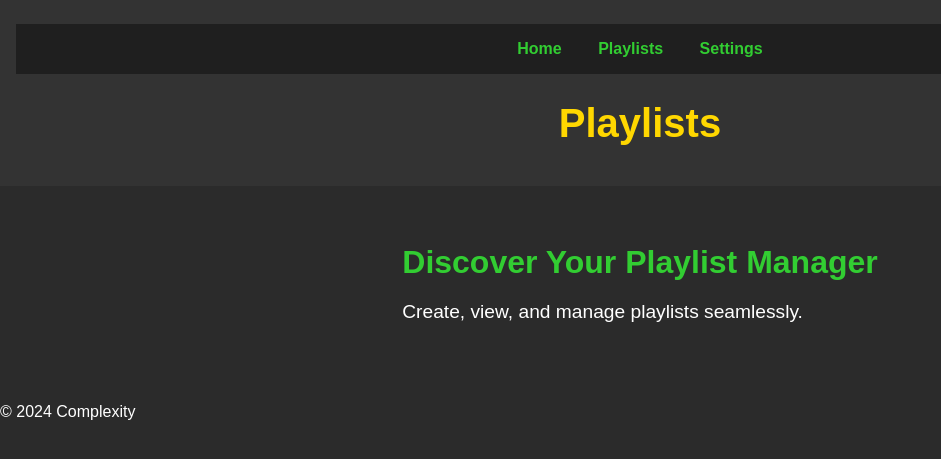
After one commit to mwgaillardetz/complexity, a Flask app: page /playlists in a window 1280 px wide. The commit adds this page. Shown: the top 459 px of the page, without its empty margins (0-941 px from the left). Run offline with Flask 2, Linux system fonts and the light colour scheme.

Commit message:
feat: ui overhaul

```diff
--- a/app.py
+++ b/app.py
@@ -11,60 +11,63 @@ app.secret_key = os.getenv("SECRET_KEY", "default_secret_key")  # For flash mess
 # Function to update the .env file without overwriting
 def update_env_file():
     try:
-        with open(".env", "r") as env_file:
-            lines = env_file.readlines()
+        # Load existing variables
+        env_vars = {}
+        if os.path.exists(".env"):
+            with open(".env", "r") as env_file:
+                for line in env_file:
+                    key, _, value = line.partition("=")
+                    env_vars[key.strip()] = value.strip()
 
+        # Update with current environment
         updated_vars = {
-            "FIELD1": os.environ["FIELD1"],
-            "FIELD2": os.environ["FIELD2"],
-            "FIELD3": os.environ["FIELD3"],
-            "FIELD4": os.environ["FIELD4"],
-            "FIELD5": os.environ["FIELD5"],
+            "FIELD1": os.environ.get("FIELD1", ""),
+            "FIELD2": os.environ.get("FIELD2", ""),
+            "FIELD3": os.environ.get("FIELD3", ""),
+            "FIELD4": os.environ.get("FIELD4", ""),
+            "FIELD5": os.environ.get("FIELD5", ""),
         }
 
+        # Merge and write back to .env
+        env_vars.update(updated_vars)
         with open(".env", "w") as env_file:
-            for line in lines:
-                for key, value in updated_vars.items():
-                    if line.startswith(f"{key}="):
-                        line = f"{key}={value}\n"
-                        break
-                env_file.write(line)
-
-            for key, value in updated_vars.items():
-                if not any(line.startswith(f"{key}=") for line in lines):
-                    env_file.write(f"{key}={value}\n")
+            for key, value in env_vars.items():
+                env_file.write(f"{key}={value}\n")
     except IOError as e:
         flash(f"Error saving settings: {str(e)}", "danger")
-        return redirect(url_for("settings"))
 
-# Route for the settings page
-@app.route("/settings", methods=["GET", "POST"])
-def index():
-    return render_template("index.html")
-def settings():
-    if request.method == "POST":
-        # Update environment variables
-        os.environ["FIELD1"] = request.form.get("field1", "")
-        os.environ["FIELD2"] = request.form.get("field2", "")
-        os.environ["FIELD3"] = request.form.get("field3", "")
-        os.environ["FIELD4"] = request.form.get("field4", "")
-        os.environ["FIELD5"] = request.form.get("field5", "")
-
-        # Update the .env file
-        update_env_file()
-
-        flash("Settings updated successfully!", "success")
-        return redirect(url_for("settings"))
-
-    # Load current settings
-    settings = {
+# Helper function to load settings
+def load_settings():
+    return {
         "field1": os.getenv("FIELD1", ""),
         "field2": os.getenv("FIELD2", ""),
         "field3": os.getenv("FIELD3", ""),
         "field4": os.getenv("FIELD4", ""),
         "field5": os.getenv("FIELD5", ""),
     }
-    return render_template("settings.html", settings=settings)
 
+@app.route("/settings", methods=["GET", "POST"])
+def settings():
+    if request.method == "POST":
+        # Update environment variables
+        for key in load_settings():
+            os.environ[key.upper()] = request.form.get(key.lower(), "")
+
+        # Update the .env file
+        update_env_file()
+        flash("Settings updated successfully!", "success")
+        return redirect(url_for("settings"))
+
+    return render_template("settings.html", settings=load_settings())
+
+@app.route('/playlists')
+def playlists():
+    return render_template('playlists.html', title="Playlists")
+
+@app.route('/')
+def home():
+    return render_template('home.html', title="Home")
+
+# Define the main route of the web application
 if __name__ == "__main__":
-    app.run(host="0.0.0.0", port=5020)
+    app.run(host="0.0.0.0", port=5020, debug=True)
--- a/static/style.css
+++ b/static/style.css
@@ -1,29 +1,68 @@
-body {
-    font-family: Arial, sans-serif;
+/* General Reset */
+body, html {
     margin: 0;
     padding: 0;
-    background-color: #f4f4f4;
-    color: #333;
+    box-sizing: border-box;
+    font-family: 'Poppins', sans-serif;
+    background-color: #2B2B2B; /* Dark grey */
+    color: #FFFFFF;
 }
 
-header {
-    background: #0073e6;
-    color: #fff;
-    padding: 20px;
+/* Navigation Styles */
+nav {
+    background-color: #1F1F1F;
+    padding: 1rem;
     text-align: center;
 }
 
-main {
-    margin: 20px;
-    padding: 20px;
-    background: #fff;
-    border-radius: 5px;
-    box-shadow: 0 2px 4px rgba(0, 0, 0, 0.1);
+.nav-link {
+    margin: 0 1rem;
+    color: #32CD32; /* Lime Green */
+    font-weight: bold;
+    transition: color 0.3s ease;
+    text-decoration: none;
 }
 
-footer {
+.nav-link:hover {
+    color: #FFD700; /* Yellow */
+}
+
+/* Header Styles */
+header {
     text-align: center;
-    margin-top: 20px;
-    font-size: 0.9em;
-    color: #666;
+    padding: 1.5rem 1rem;
+    background-color: #333333;
+    color: #FFD700;
 }
+
+header h1 {
+    font-size: 2.5rem;
+    margin-bottom: 1rem;
+}
+
+/* Main Content Styles */
+main {
+    padding: 2rem;
+    display: flex;
+    justify-content: center;
+    align-items: center;
+    flex-direction: column;
+}
+
+.intro h2 {
+    font-size: 2rem;
+    margin-bottom: 1rem;
+    color: #32CD32;
+}
+
+.intro p {
+    margin-bottom: 2rem;
+    font-size: 1.2rem;
+}
+
+.cta-button {
+    background-color: #32CD32;
+    color: #2B2B2B;
+    padding: 0.8rem 1.5rem;
+    border: none;
+}
--- /dev/null
+++ b/templates/playlists.html
@@ -0,0 +1,29 @@
+<!DOCTYPE html>
+<html lang="en">
+<head>
+    <meta charset="UTF-8">
+    <meta name="viewport" content="width=device-width, initial-scale=1.0">
+    <title>Playlists</title>
+    <link rel="stylesheet" href="{{ url_for('static', filename='style.css') }}">
+</head>
+<body>
+    <header>
+        <nav>
+            <a href="{{ url_for('home') }}" class="nav-link">Home</a>
+            <a href="{{ url_for('playlists') }}" class="nav-link">Playlists</a>
+            <a href="{{ url_for('settings') }}" class="nav-link">Settings</a>
+        </nav>
+        <h1>Playlists</h1>
+    </header>
+    <main>
+        <section class="intro">
+            <h2>Discover Your Playlist Manager</h2>
+           <p>Create, view, and manage playlists seamlessly.</p>
+        </section>
+    </main>
+    <footer>
+        <p>&copy; 2024 Complexity</p>
+    </footer>
+    <script src="{{ url_for('static', filename='js/script.js') }}"></script>
+</body>
+</html>
```
Also changed, not shown: templates/home.html (added, +27 -0 lines), templates/index.html (deleted, +0 -21 lines), templates/settings.html (+6 -10 lines).
